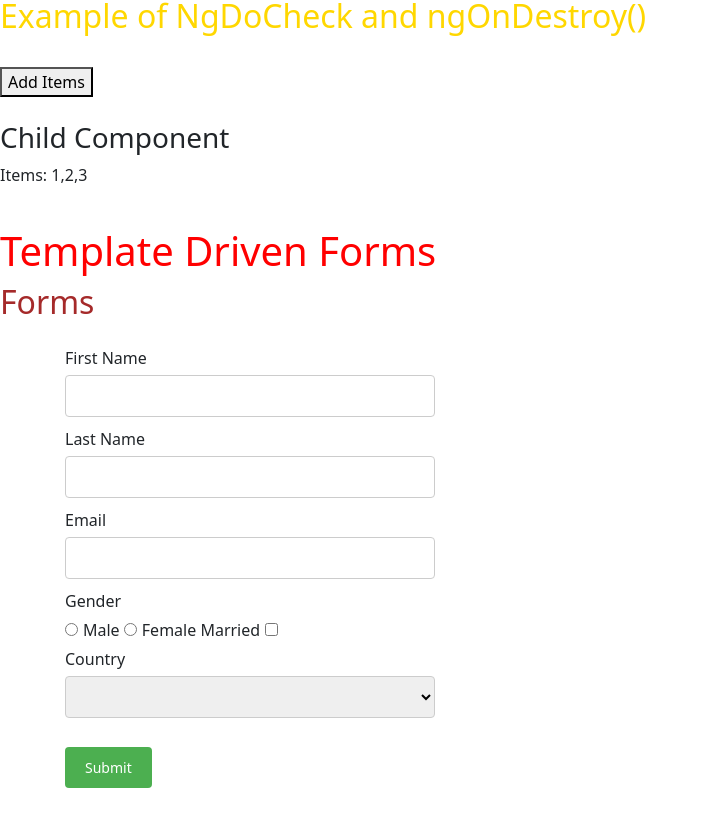
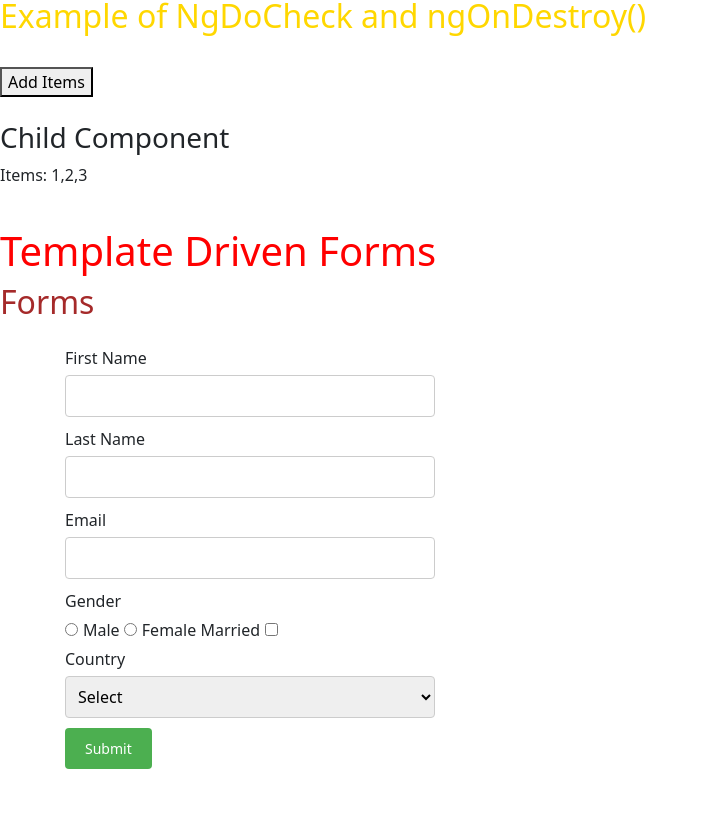
Before and after one commit to Dhanasekaran22/Angular, an Angular app in the folder learn_angular/: page / in a window 1280 px wide. Shown: the part 4601-5414 px from the top of the page, without its empty margins (0-708 px from the left). Built offline with nearby package versions, Linux system fonts and the light colour scheme.

Commit message:
new class added in template driven component

```diff
--- a/learn_angular/src/app/template-driven-form/template-driven-form.component.html
+++ b/learn_angular/src/app/template-driven-form/template-driven-form.component.html
@@ -21,9 +21,12 @@
         <input type="checkbox" name="isMarried" id="isMarried">
 
         <label for="country">Country</label>
-        <select name="country" id="country"></select>
-        <option selected="" value=""></option>
+        <select name="country" id="country">
 
+            <option selected="" value="">Select</option>
+            <option  [ngValue]="country.id" *ngFor="let country of countryList">{{country.name}}</option>
+
+        </select>
         <button type="submit">Submit</button>
     </form>
 
--- a/learn_angular/src/app/template-driven-form/template-driven-form.component.ts
+++ b/learn_angular/src/app/template-driven-form/template-driven-form.component.ts
@@ -7,4 +7,20 @@ import { Component } from '@angular/core';
 })
 export class TemplateDrivenFormComponent {
 
+  countryList:Country[]=[
+    (new Country('1','India')),
+    (new Country('2','England')),
+    (new Country('3','France'))
+  ]
+
 }
+
+class Country{
+  id:string;
+  name:string;
+
+  constructor(Id:string,Name:string){
+    this.id=Id;
+    this.name=Name;
+  }
+}
```
